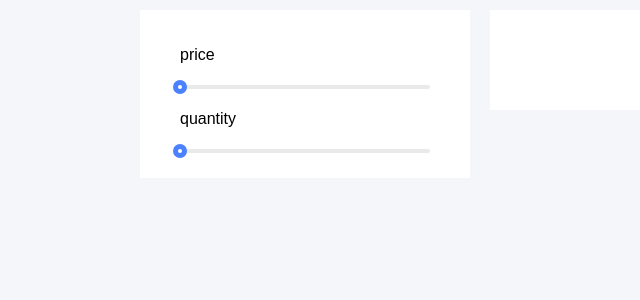
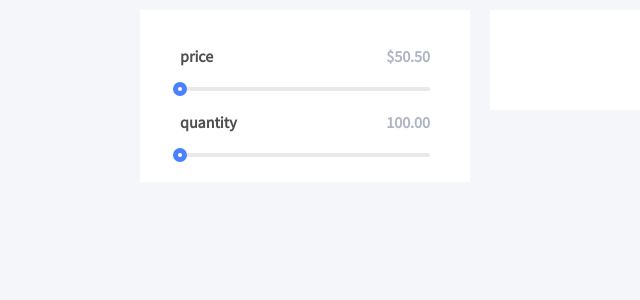
Before and after one commit to macalinao/fineprint, a React (Create React App) app: page / in a window 1280 px wide. Shown: the top 300 px of the page, without its empty margins (0-640 px from the left). Built offline with nearby package versions, Linux system fonts and the light colour scheme.

Commit message:
partial slider work

```diff
--- a/public/index.html
+++ b/public/index.html
@@ -4,6 +4,7 @@
     <meta charset="utf-8">
     <meta name="viewport" content="width=device-width, initial-scale=1, shrink-to-fit=no">
     <meta name="theme-color" content="#000000">
+    <link href="https://fonts.googleapis.com/css?family=Source+Sans+Pro" rel="stylesheet">
     <!--
       manifest.json provides metadata used when your web app is added to the
       homescreen on Android. See https://developers.google.com/web/fundamentals/engage-and-retain/web-app-manifest/
--- a/src/App.css
+++ b/src/App.css
@@ -1,5 +1,6 @@
 body {
   background-color: #f5f6fa;
+  font-family: "Source Sans Pro", sans-serif;
 }
 
 .App {
@@ -18,6 +19,22 @@ body {
 
 .content > div {
   margin-right: 20px;
+}
+
+.sliderInfo {
+  display: flex;
+}
+
+.label {
+  color: #4f4f4f;
+  font-weight: bold;
+}
+
+.sliderInfo .value {
+  flex-grow: 1;
+  text-align: right;
+  color: #afb5c4;
+  font-weight: bold;
 }
 
 .simulation {
--- a/src/InputSliders.js
+++ b/src/InputSliders.js
@@ -9,10 +9,24 @@ type Props = {
   inputs: Array<Input>
 };
 
+const renderValue = (input: Input): string => {
+  switch (input.inputType) {
+    case "dollars":
+      return `$${input.value.toFixed(2)}`;
+    case "number":
+      return input.value.toFixed(2);
+    default:
+      return input.value.toString();
+  }
+};
+
 const InputSlider = ({ input }: { input: Input }) => {
   return (
     <div>
-      <p>{input.name}</p>
+      <div className="sliderInfo">
+        <p className="label">{input.name}</p>
+        <p className="value">{renderValue(input)}</p>
+      </div>
       <Slider />
     </div>
   );
```
